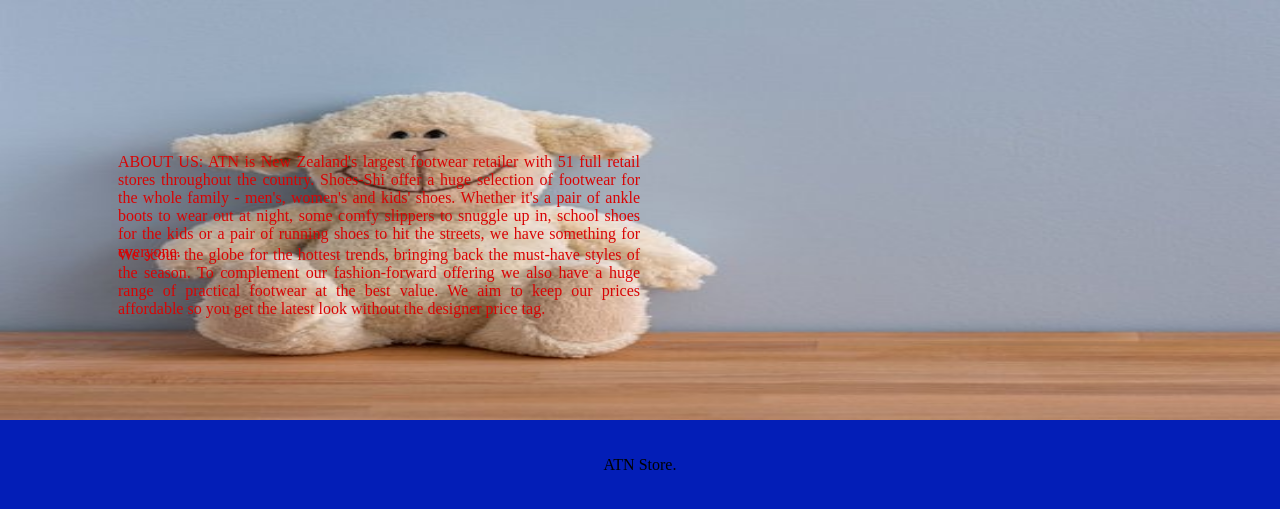
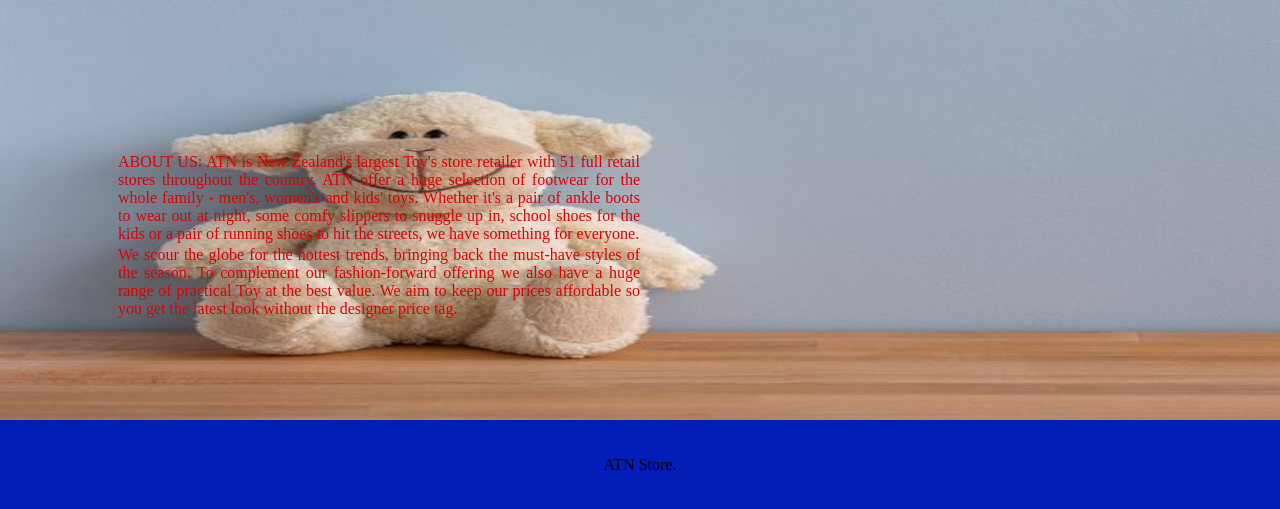
Before and after one commit to KhoiPhamMinh/ProductToSell, a PHP site: page /about.php in a window 1280 px wide. Shown: the part 90-599 px from the top of the page. Run offline with PHP 8.4, Linux system fonts and the light colour scheme.

Commit message:
Update about.php

```diff
--- a/about.php
+++ b/about.php
@@ -12,9 +12,9 @@
 	<div class="about-section">
 
 <p>ABOUT US:
-ATN is New Zealand's largest footwear retailer with 51 full retail stores throughout the country. Shoes-Shi offer a huge selection of footwear for the whole family - men's, women's and kids' shoes. Whether it's a pair of ankle boots to wear out at night, some comfy slippers to snuggle up in, school shoes for the kids or a pair of running shoes to hit the streets, we have something for everyone.</p>
+ATN is New Zealand's largest Toy's store retailer with 51 full retail stores throughout the country. ATN offer a huge selection of footwear for the whole family - men's, women's and kids' toys. Whether it's a pair of ankle boots to wear out at night, some comfy slippers to snuggle up in, school shoes for the kids or a pair of running shoes to hit the streets, we have something for everyone.</p>
 
-<p>We scour the globe for the hottest trends, bringing back the must-have styles of the season. To complement our fashion-forward offering we also have a huge range of practical footwear at the best value. We aim to keep our prices affordable so you get the latest look without the designer price tag.</p>
+<p>We scour the globe for the hottest trends, bringing back the must-have styles of the season. To complement our fashion-forward offering we also have a huge range of practical Toy at the best value. We aim to keep our prices affordable so you get the latest look without the designer price tag.</p>
 
 
 </div>
```
